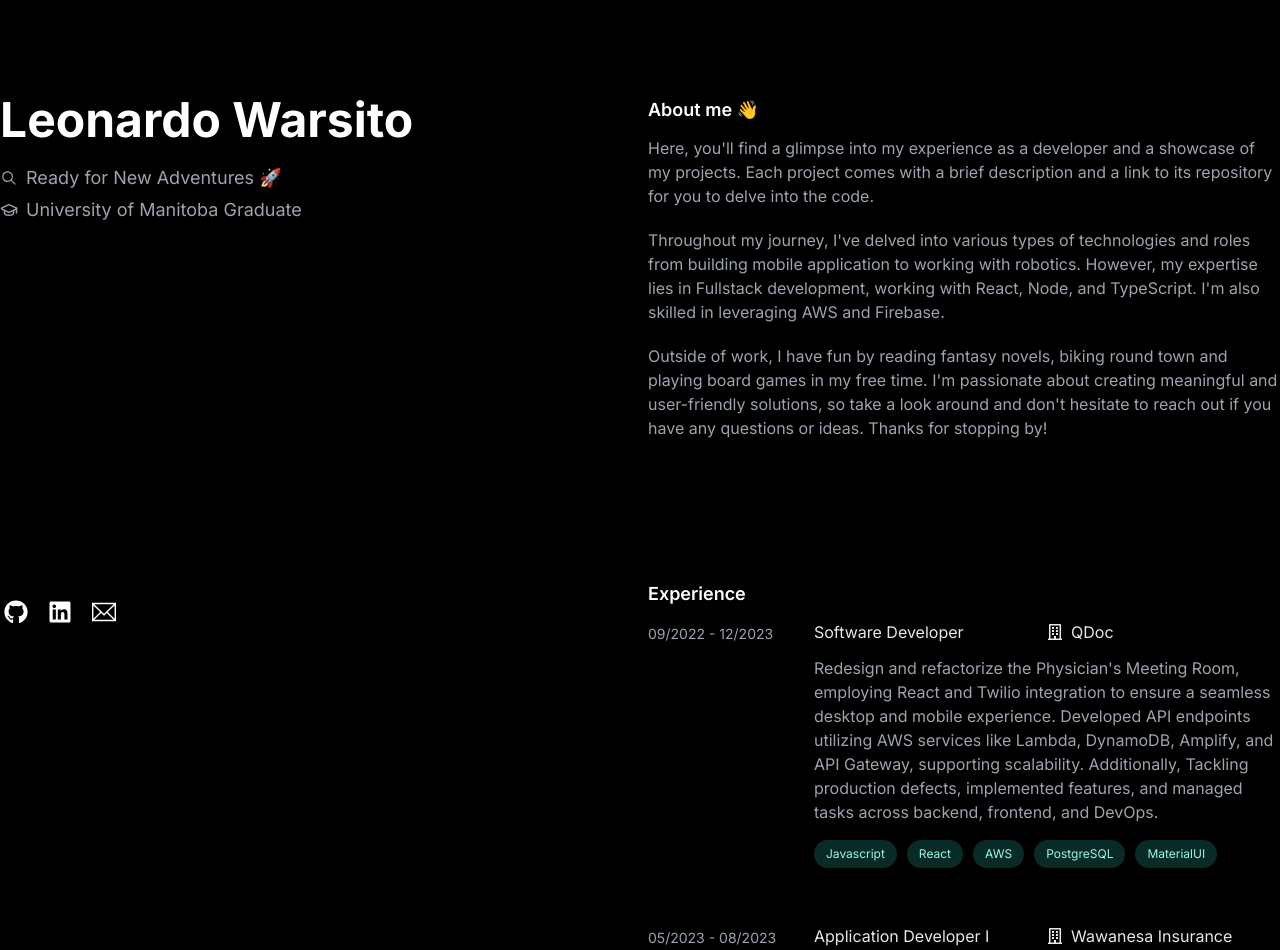
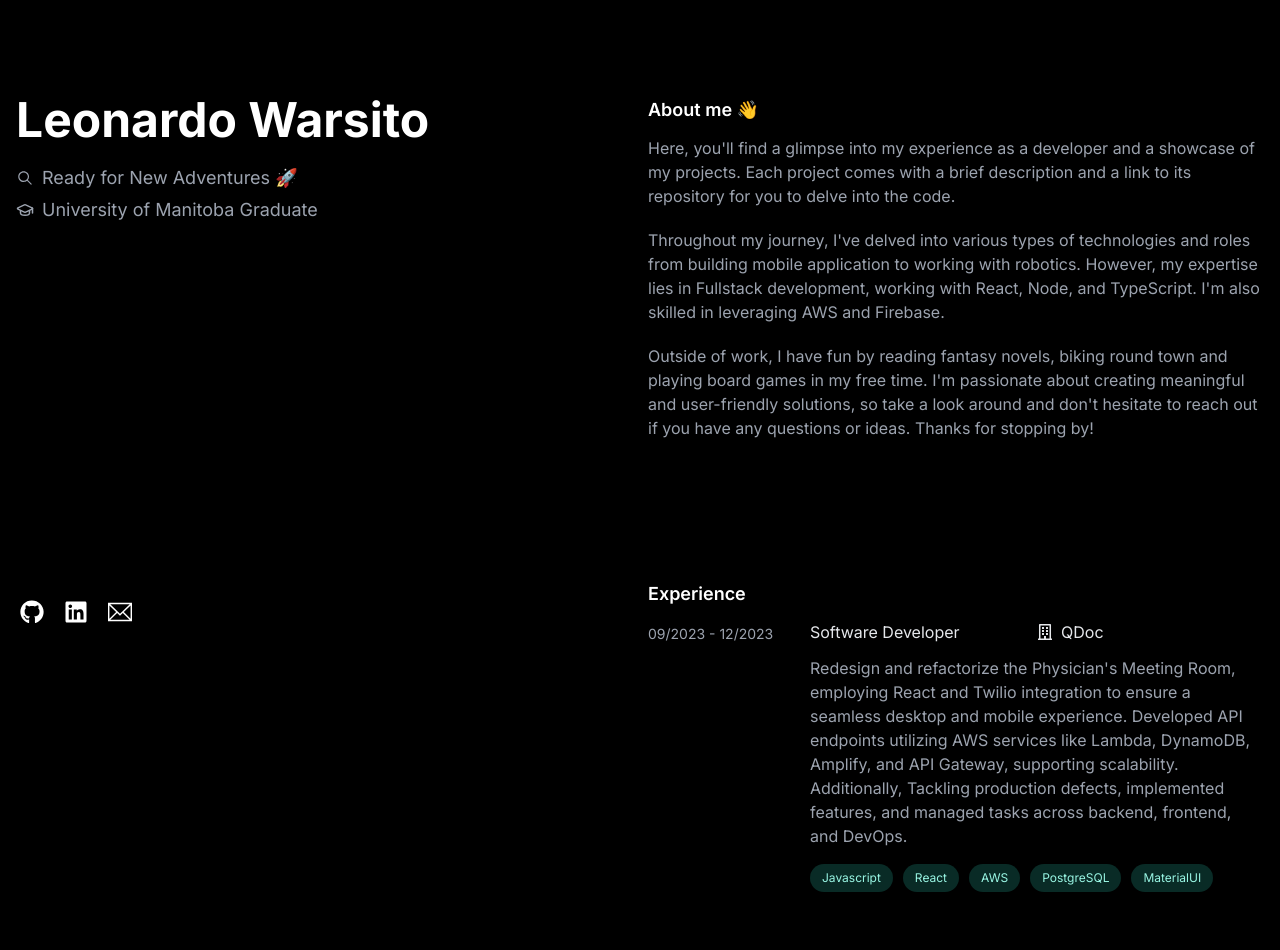
Before and after one commit to leonw00/Web-Portfolio-V4, a Next.js app: page / in a window 1280 px wide. Shown: the top 950 px of the page. Built offline with nearby package versions, Linux system fonts and the light colour scheme.

Commit message:
Fix minor inconsitencies

```diff
--- a/src/app/(component)/experience-card/ExperienceItem.tsx
+++ b/src/app/(component)/experience-card/ExperienceItem.tsx
@@ -23,14 +23,14 @@ const ExperienceItem: React.FC<ExperienceItemProps> = ({
       {/* date */}
       <p className="sm:text-md lg:text-sm pt-1 sm:col-span-2 mb-1">{date}</p>
       <div className="sm:col-span-6">
-        <h3 className="text-md text-gray-200 grid sm:grid-cols-8">
+        <h3 className="text-md text-gray-200 grid sm:grid-cols-8 lg:grid-cols-1 xl:grid-cols-8">
           {/* Company */}
-          <span className="sm:col-span-4 flex items-center pb-1 sm:pt-0 sm:order-2">
+          <span className="sm:col-span-4 flex items-center pb-1 sm:pt-0 sm:order-2 lg:order-1 xl:order-2">
             <FaRegBuilding className="mr-2" />
             {company}
           </span>
           {/* title */}
-          <span className="sm:col-span-4 sm:order-1">{title}</span>
+          <span className="sm:col-span-4 sm:order-1 lg:order-2 xl:order-1">{title}</span>
         </h3>
         <h3 className="text-md text-gray-400 mt-0.2">
           <span className="sm:col-span-4">{title2}</span>
--- a/src/app/(content)/experience-list/ExperienceList.tsx
+++ b/src/app/(content)/experience-list/ExperienceList.tsx
@@ -5,7 +5,7 @@ const ExperienceList = () => {
     <div className="text-gray-400 mb-section">
       <h1 className="text-lg text-white font-semibold mb-3">Experience</h1>
       <ExperienceItem
-        date="09/2022 - 12/2023"
+        date="09/2023 - 12/2023"
         title="Software Developer"
         company="QDoc"
         techs={["Javascript", "React", "AWS", "PostgreSQL", "MaterialUI"]}
--- a/src/app/page.tsx
+++ b/src/app/page.tsx
@@ -6,7 +6,7 @@ import ProjectList from "./(content)/project-list/ProjectList";
 
 export default function Home() {
   return (
-    <main className="mx-auto min-h-screen max-w-screen-xl w-full lg:flex lg:justify-between lg:gap-4 px-8 md:px-12 lg:px-8 xl:px-0">
+    <main className="mx-auto min-h-screen max-w-screen-xl w-full lg:flex lg:justify-between lg:gap-4 px-8 md:px-12 lg:px-8 xl:px-4">
       {/* Left Side */}
       <div className="flex flex-col lg:sticky lg:top-0 lg:max-h-screen lg:justify-between pt-16 lg:py-24 lg:w-1/2">
         {/* Header */}
```
